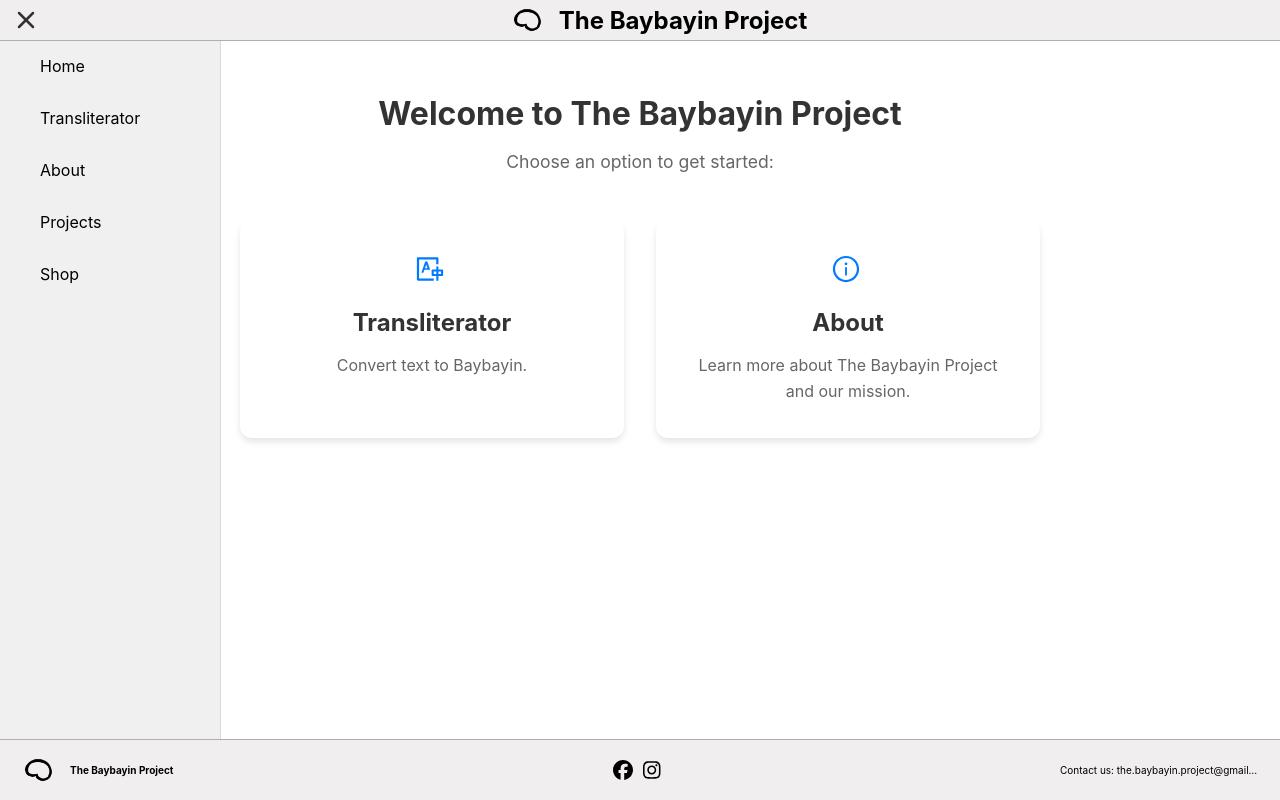
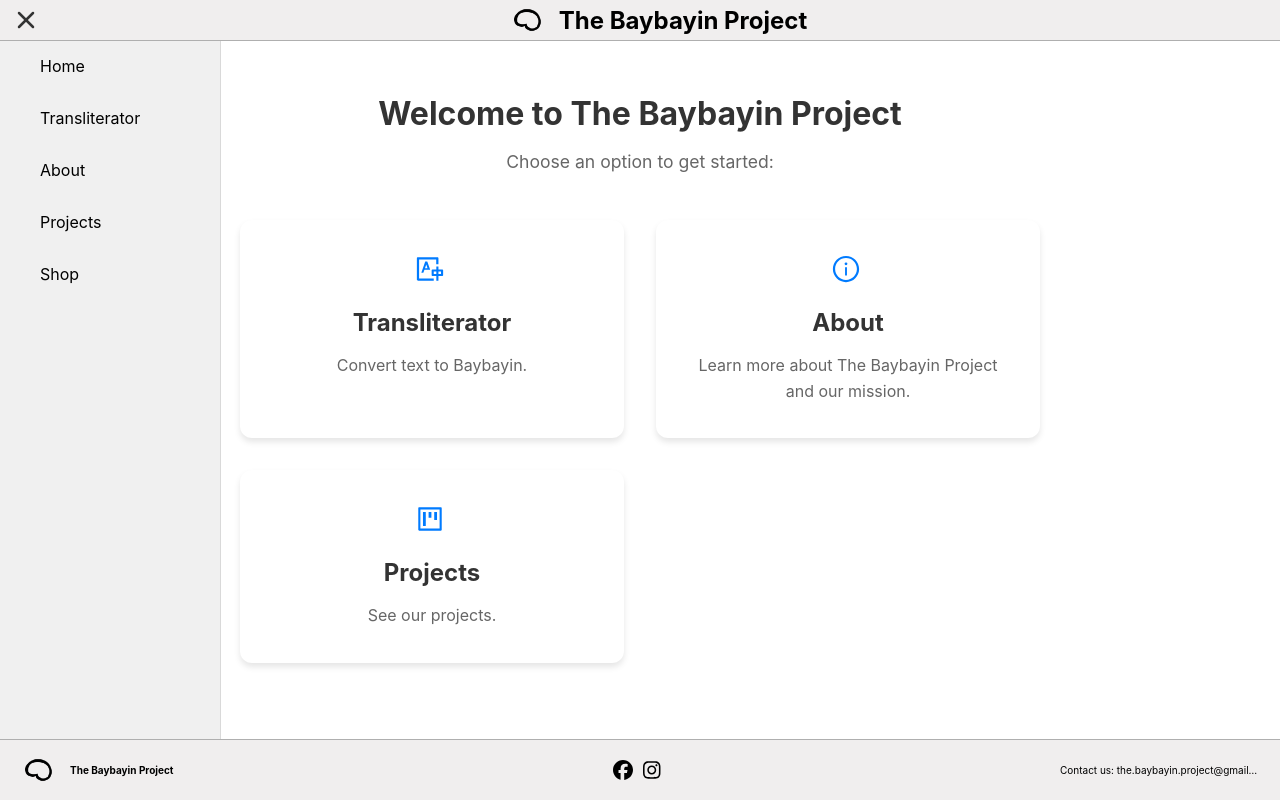
Before and after one commit to cmckinney-59/the-baybayin-project, a React (Vite) app: page / in a window 1280 px wide. Built offline with nearby package versions, Linux system fonts and the light colour scheme.

Commit message:
added another home card

```diff
--- a/src/pages/HomePage.tsx
+++ b/src/pages/HomePage.tsx
@@ -1,5 +1,9 @@
 import { useNavigate } from "react-router-dom";
-import { AiOutlineTranslation, AiOutlineInfoCircle } from "react-icons/ai";
+import {
+  AiOutlineTranslation,
+  AiOutlineInfoCircle,
+  AiOutlineProject,
+} from "react-icons/ai";
 
 import "./HomePage.css";
 
@@ -12,6 +16,10 @@ export default function HomePage() {
 
   const handleAboutClick = () => {
     navigate("/about");
+  };
+
+  const handleProjectsClick = () => {
+    navigate("/projects");
   };
 
   return (
@@ -45,6 +53,19 @@ export default function HomePage() {
           <h2>About</h2>
           <p>Learn more about The Baybayin Project and our mission.</p>
         </div>
+
+        <div className="nav-card" onClick={handleProjectsClick}>
+          <AiOutlineProject
+            style={{
+              marginRight: "5px",
+              width: "30px",
+              height: "30px",
+              color: "#007bff",
+            }}
+          />
+          <h2>Projects</h2>
+          <p>See our projects.</p>
+        </div>
       </div>
     </div>
   );
```
